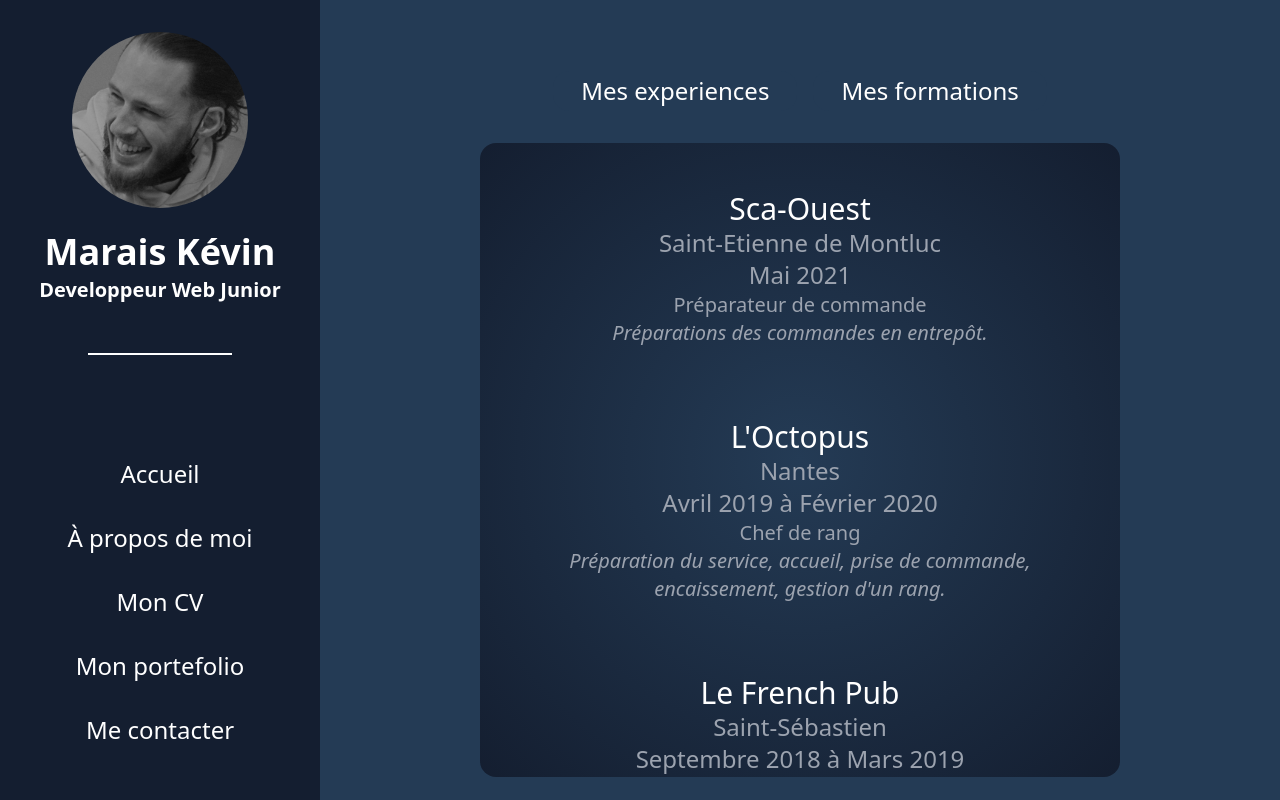
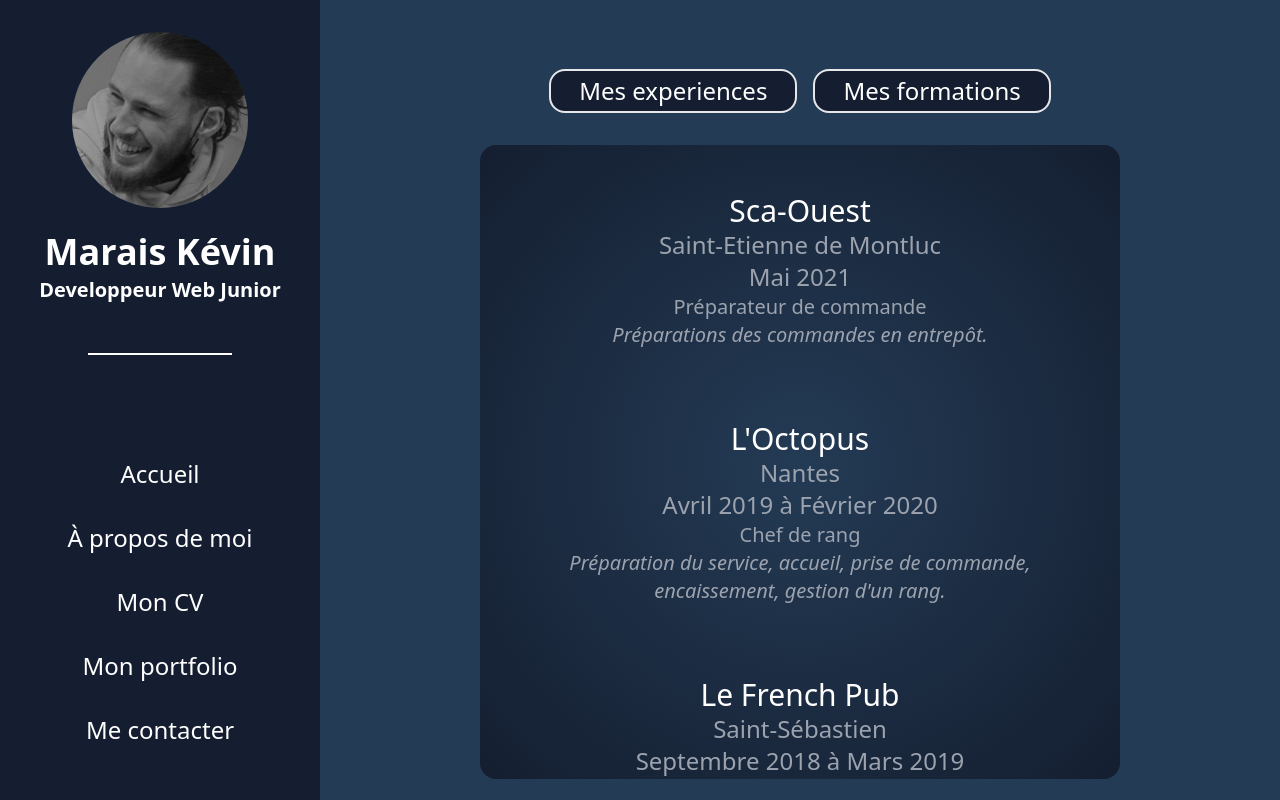
Before and after one commit to KvnMrs/Portfolio-ReactJs, a React (Create React App) app: page /cv in a window 1280 px wide. Built offline with nearby package versions, Linux system fonts and the light colour scheme.

Commit message:
14 - MAJ des noms des fichiers datas

```diff
--- a/src/components/communs/barNav/BarNav.jsx
+++ b/src/components/communs/barNav/BarNav.jsx
@@ -90,7 +90,7 @@ const BarNav = () => {
                       py-2
                       "
             >
-              Mon portefolio
+              Mon portfolio
             </button>
           </Link>
 
--- a/src/components/uniques/Experiences.jsx
+++ b/src/components/uniques/Experiences.jsx
@@ -1,6 +1,6 @@
 import React from "react";
 import "./Cv.css";
-import dataCv from "../../data/DataExperiences";
+import dataCv from "../../datas/DatasExperiences";
 
 const ExperiencesRestauration = () => {
   return (
--- a/src/components/uniques/Formations.jsx
+++ b/src/components/uniques/Formations.jsx
@@ -1,6 +1,6 @@
 import React from "react";
 import "./Cv.css";
-import dataFormations from "../../data/DataFormations";
+import dataFormations from "../../datas/DatasFormations";
 
 const Fomations = () => {
   return (
--- a/src/pages/Cv.jsx
+++ b/src/pages/Cv.jsx
@@ -21,14 +21,14 @@ const Cv = () => {
           <button
             type="button"
             onClick={showExperiences}
-            className="text-2xl m-2 text-white bg-light_blue hover:bg-dark_blue hover:text-white py-1 px-7 rounded-2xl hover:shadow-xl"
+            className="text-2xl m-2 text-white border-2 border-gray-200 bg-dark_blue hover:bg-white hover:text-dark_blue py-1 px-7 rounded-2xl hover:shadow-xl"
           >
             Mes experiences
           </button>
           <button
             type="button"
             onClick={showFormations}
-            className="text-2xl m-2 text-white bg-light_blue  hover:bg-dark_blue hover:text-white py-1 px-7 rounded-2xl hover:shadow-xl"
+            className="text-2xl m-2 text-white border-2 border-gray-200 bg-dark_blue hover:bg-white hover:text-dark_blue py-1 px-7 rounded-2xl hover:shadow-xl"
           >
             Mes formations
           </button>
```
Also changed, not shown: src/datas/DatasExperiences.js (renamed from src/data/DataExperiences.js), src/datas/DatasFormations.js (renamed from src/data/DataFormations.js), src/datas/DatasPortfolio.js (added).
